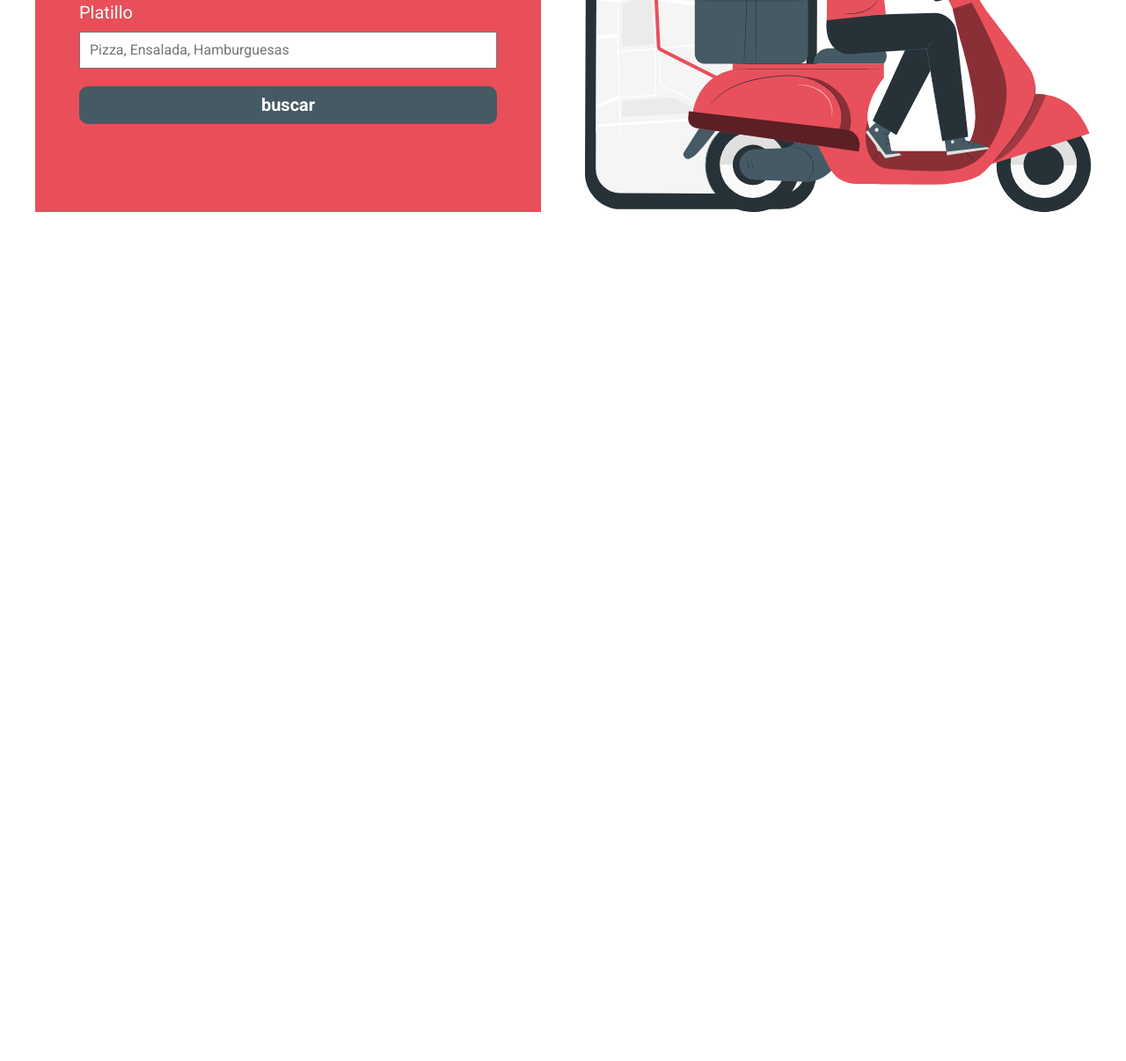
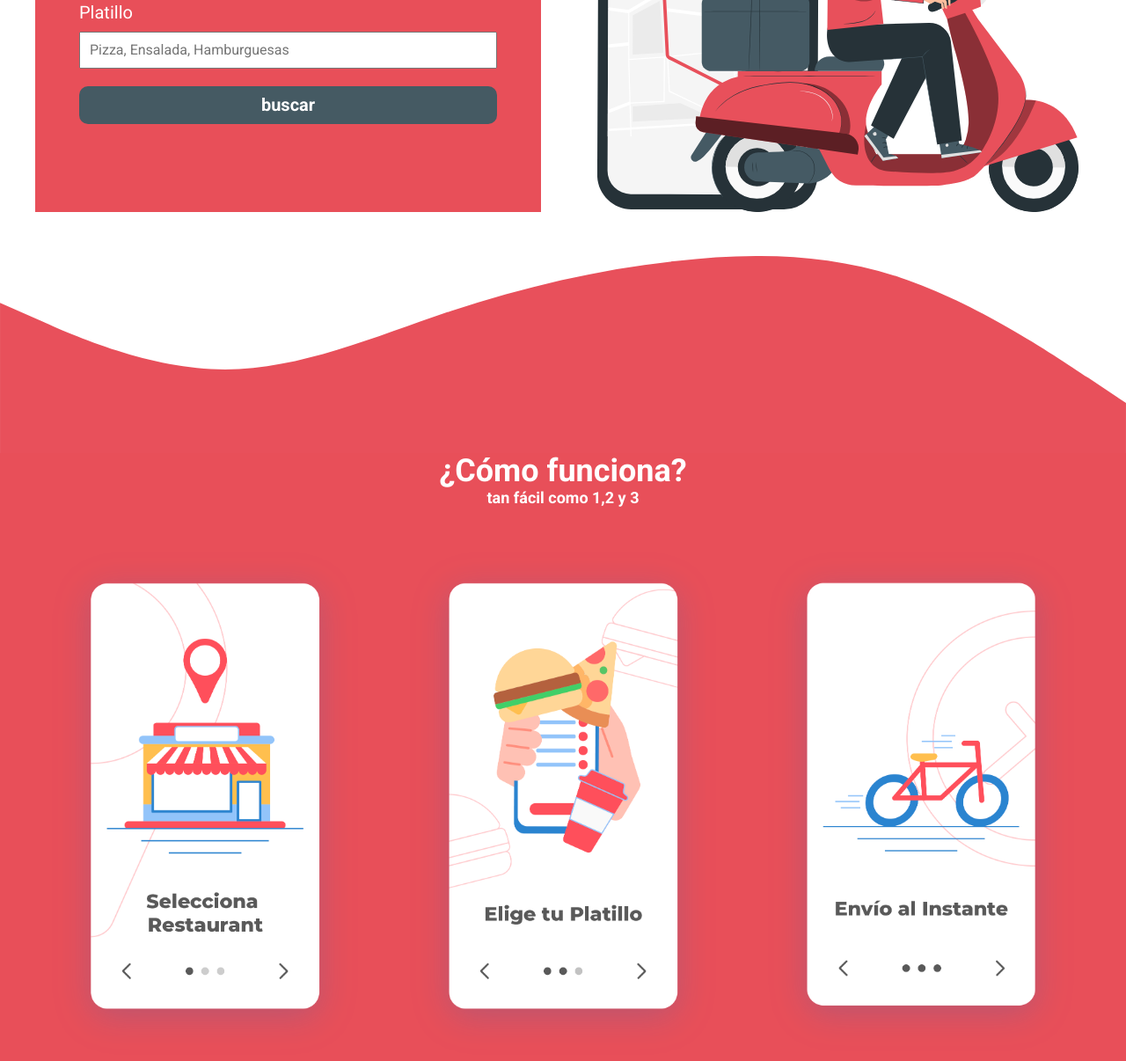
Before and after one commit to TaielNxz/sass-course-06-delivery, a plain HTML site: page index.html in a window 1280 px wide. Shown: the part 500-1706 px from the top of the page at 88% size. Before the commit the page ends 800 px from the top, so only its background shows below. Drawn offline with Linux system fonts and the light colour scheme.

Commit message:
add steps section

```diff
--- a/css/styles.css
+++ b/css/styles.css
@@ -157,10 +157,10 @@
 .form-content {
     background-color: var(--primary);
     color: var(--white);
-    padding: var(--separation);
+    padding: calc( var(--separation) * 2 ) 2rem;
 }
 
-@media (min-width: 768px) {
+@media (min-width: 480px) {
     .form-content {
         padding: calc( var(--separation) * 2 ) var(--separation);
     }
@@ -200,13 +200,53 @@
 }
 
 .form-img {
-    width: 90%;
-    margin: 0 auto;
+    width: 95%;
+    margin: auto;
 }
 
 @media (min-width: 768px) {
     .form-img {
-        width: 100%;
-        margin-top: auto;
+        margin-bottom: 0;
     }
 }
+
+/* ==== Steps ==== */
+
+.steps {
+    margin-top: var(--separation);
+}
+
+.steps-content {
+    background-color: var(--primary);
+    padding-bottom: var(--separation);
+}
+
+.steps-heading {
+    text-align: center;
+    color: var(--white);
+}
+
+.steps-heading span {
+    display: block;
+    font-size: 1.8rem;
+}
+
+@media (min-width: 768px) {
+    .steps-list {
+        display: grid;
+        grid-template-columns: repeat( 3, 1fr );
+        gap: 2rem;
+        margin: 0 auto;
+    }
+}
+
+.step {
+    width: 90%;
+    margin: 0 auto;
+    transition-property: transform;
+    transition-duration: 300ms;
+}
+
+.step:hover {
+    transform: rotate(-4deg) scale(1.15);
+}
--- a/index.html
+++ b/index.html
@@ -44,6 +44,22 @@
             </div>
         </div>
     </section>
-
+    <section class="steps">
+        <img src="img/wave.svg" alt="image wave">
+        <div class="steps-content">
+            <h2 class="steps-heading">¿Cómo funciona? <span>tan fácil como 1,2 y 3</span></h2>
+            <div class="steps-list conteiner">
+                <div class="step">
+                    <img src="img/paso_1.png" alt="step 1 image">
+                </div>
+                <div class="step">
+                    <img src="img/paso_2.png" alt="step 2 image">
+                </div>
+                <div class="step">
+                    <img src="img/paso_3.png" alt="step 3 image">
+                </div>
+            </div>
+        </div>
+    </section>
 </body>
 </html>
```
